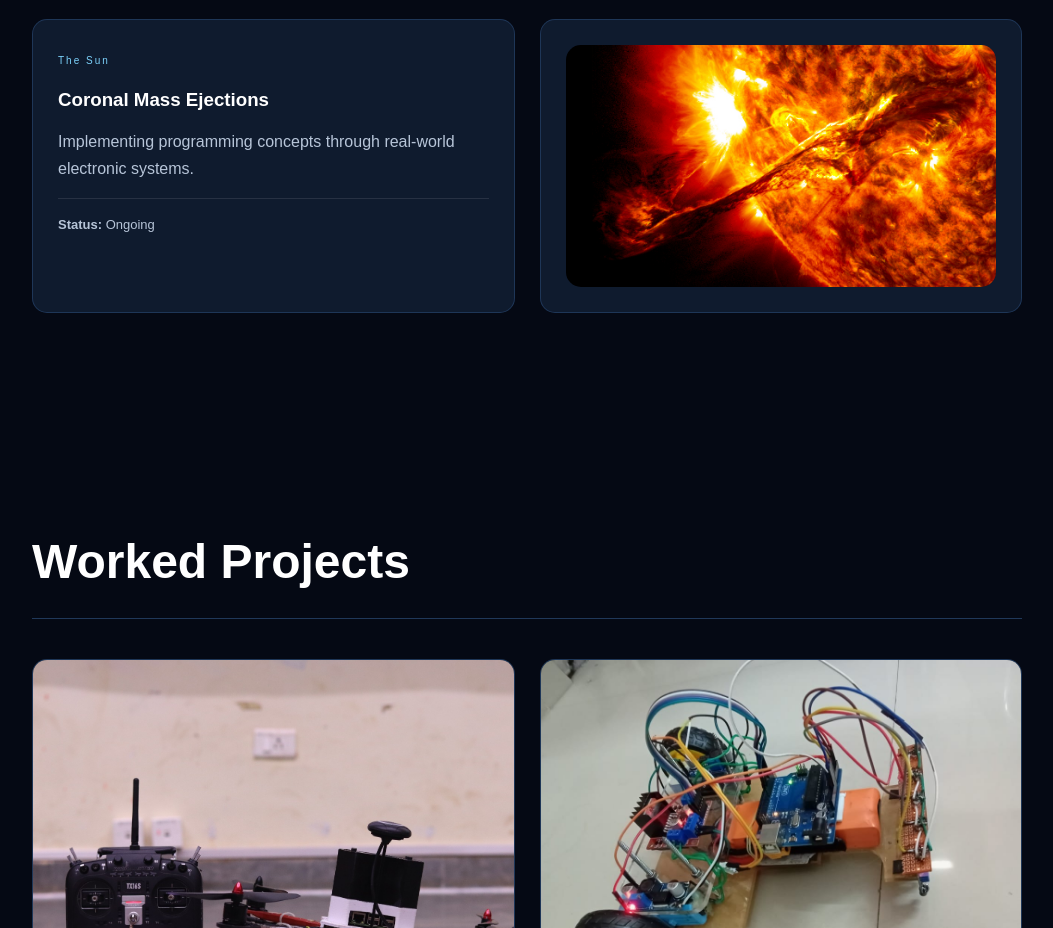
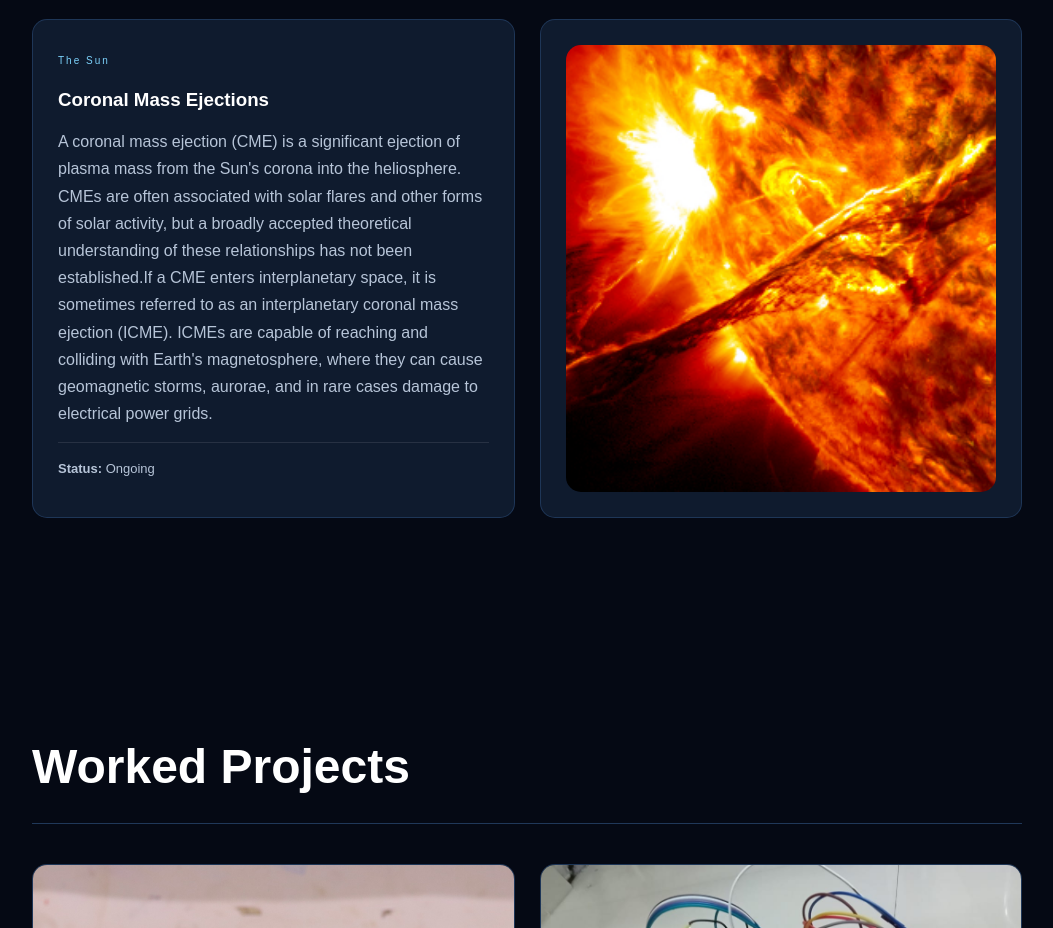
Before and after one commit to Mark42-Lakshya/Academics.github.io, a plain HTML site: page index.html in a window 1280 px wide. Shown: the part 2800-3728 px from the top of the page, without its empty margins (113-1166 px from the left). Drawn offline with Linux system fonts and the light colour scheme.

Commit message:
Revise project description for Coronal Mass Ejections
Updated project description to provide detailed information about coronal mass ejections and their effects.

```diff
--- a/index.html
+++ b/index.html
@@ -167,8 +167,14 @@
                     <span class="project-tag">The Sun</span>
                     <h3>Coronal Mass Ejections</h3>
                     <p>
-                        Implementing programming concepts
-                        through real-world electronic systems.
+                        A coronal mass ejection (CME) is a significant ejection of plasma mass from
+                        the Sun's corona into the heliosphere. CMEs are often associated with solar
+                        flares and other forms of solar activity, but a broadly accepted theoretical
+                        understanding of these relationships has not been established.If a CME enters
+                        interplanetary space, it is sometimes referred to as an interplanetary coronal
+                        mass ejection (ICME). ICMEs are capable of reaching and colliding with Earth's
+                        magnetosphere, where they can cause geomagnetic storms, aurorae, and in rare cases
+                        damage to electrical power grids.
                     </p>
                     <div class="project-details">
                         <p><strong>Status:</strong> Ongoing</p>
```
